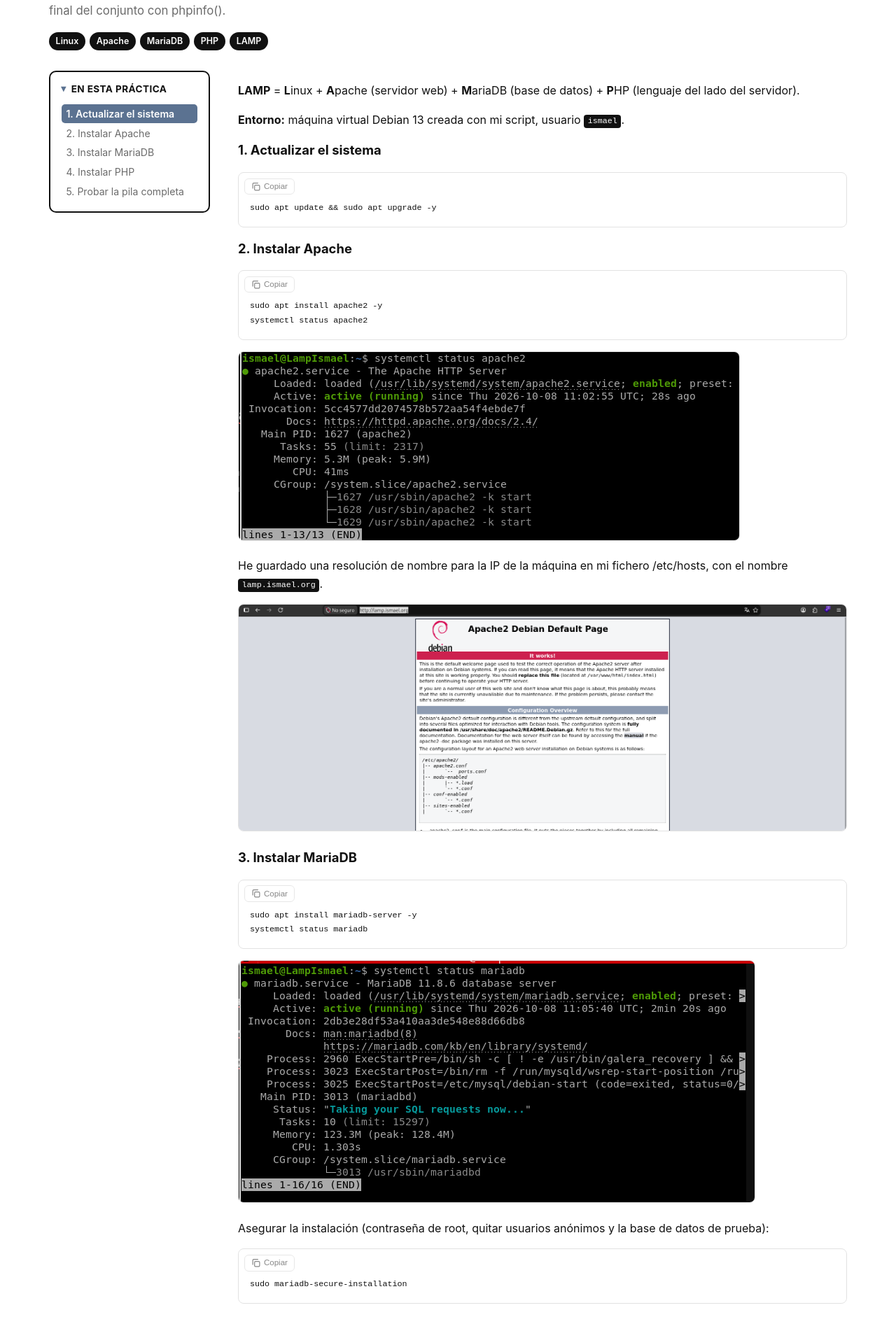
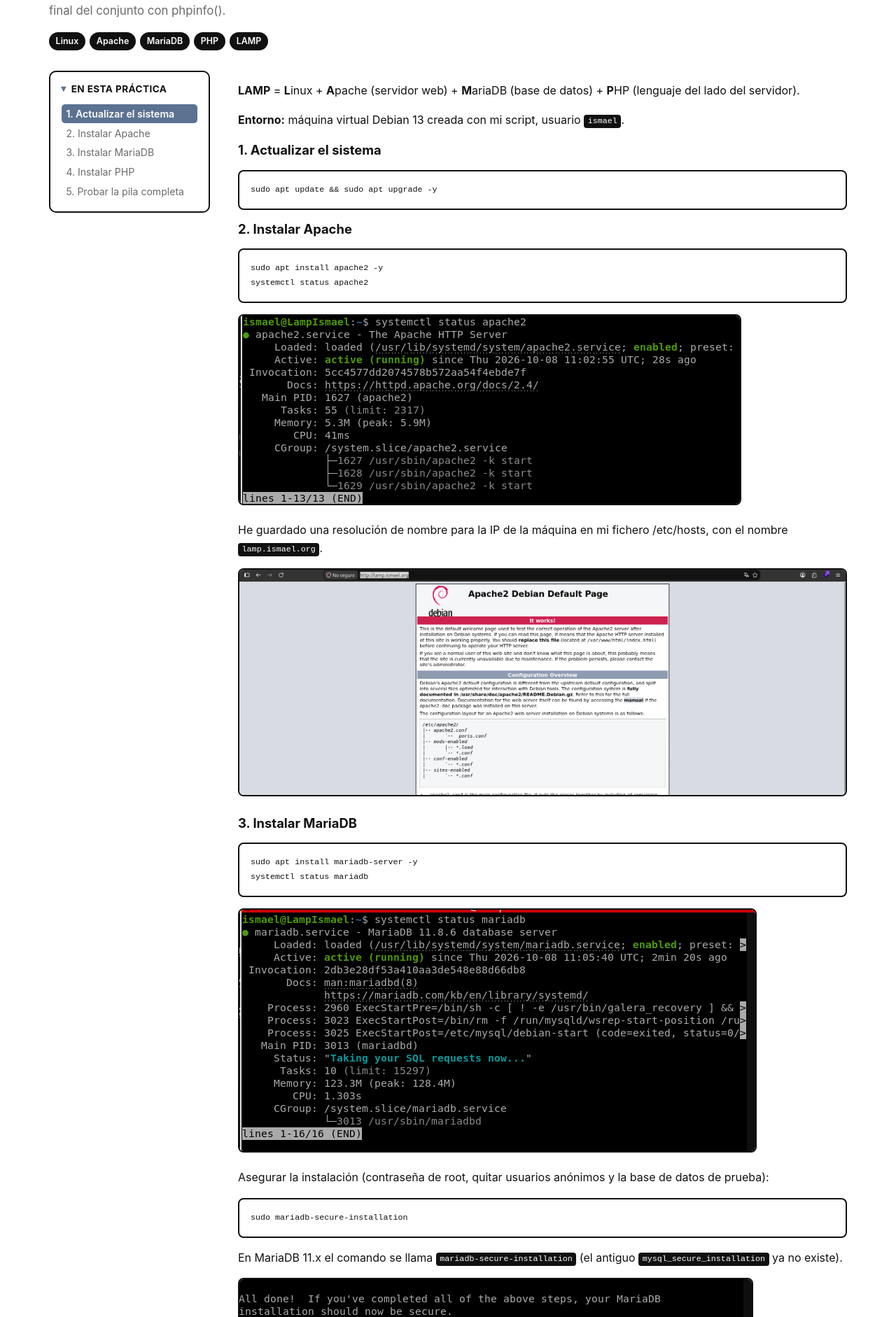
Before and after one commit to ivazfer/ivazfer.github.io, a Jekyll site: the page built from asignaturas/implantacion-aplicaciones-web/practicas/pila-lamp/index.md, in a window 1280 px wide. Shown: the part 344-2226 px from the top of the page at 70% size. Built offline with Jekyll 4.4.1, drawn with Linux system fonts in a browser that asks for light colours; some of the changed text lies outside the part shown.

Commit message:
Revert "Suaviza los bordes de imágenes y bloques de código, añade botón de copiar"
This reverts commit 0a337ff9fb2a1a18e80ca7a88ceb18f0ea0ea14f.

```diff
--- a/_layouts/practica.html
+++ b/_layouts/practica.html
@@ -63,36 +63,4 @@ layout: default
 
   targets.forEach(function (t) { observer.observe(t); });
 })();
-
-(function () {
-  var blocks = document.querySelectorAll('.practica-content pre');
-  var copyIcon = '<svg viewBox="0 0 16 16" fill="none" stroke="currentColor" stroke-width="1.4"><rect x="5.5" y="5.5" width="8.5" height="8.5" rx="1.5"/><path d="M2.5 10.5v-7a1.5 1.5 0 0 1 1.5-1.5h7" stroke-linecap="round"/></svg>';
-  var checkIcon = '<svg viewBox="0 0 16 16" fill="none" stroke="currentColor" stroke-width="1.6"><path d="M3 8.5l3 3 7-7" stroke-linecap="round" stroke-linejoin="round"/></svg>';
-
-  blocks.forEach(function (pre) {
-    var wrapper = document.createElement('div');
-    wrapper.className = 'code-block';
-    pre.parentNode.insertBefore(wrapper, pre);
-    wrapper.appendChild(pre);
-
-    var btn = document.createElement('button');
-    btn.type = 'button';
-    btn.className = 'code-copy-btn';
-    btn.innerHTML = copyIcon + '<span>Copiar</span>';
-    btn.setAttribute('aria-label', 'Copiar código');
-    wrapper.appendChild(btn);
-
-    btn.addEventListener('click', function () {
-      var text = pre.innerText;
-      navigator.clipboard.writeText(text).then(function () {
-        btn.innerHTML = checkIcon + '<span>Copiado</span>';
-        btn.classList.add('is-copied');
-        setTimeout(function () {
-          btn.innerHTML = copyIcon + '<span>Copiar</span>';
-          btn.classList.remove('is-copied');
-        }, 1500);
-      });
-    });
-  });
-})();
 </script>
--- a/assets/css/style.css
+++ b/assets/css/style.css
@@ -347,58 +347,15 @@ main.main-practica {
 .practica-content img {
   max-width: 100%;
   border-radius: 8px;
-  border: 1px solid var(--border-soft);
-}
-
-.code-block {
-  position: relative;
-  margin: 1rem 0;
+  border: 2px solid var(--text);
 }
 
 .practica-content pre {
   background: var(--card-bg);
-  border: 1px solid var(--border-soft);
+  border: 2px solid var(--text);
   border-radius: 8px;
-  padding: 2.5rem 1rem 1rem;
+  padding: 1rem;
   overflow-x: auto;
-  margin: 0;
-}
-
-.code-copy-btn {
-  position: absolute;
-  top: 0.55rem;
-  left: 0.55rem;
-  display: inline-flex;
-  align-items: center;
-  gap: 0.3rem;
-  background: var(--bg);
-  border: 1px solid var(--border-soft);
-  border-radius: 6px;
-  padding: 0.25rem 0.55rem;
-  font-size: 0.72rem;
-  line-height: 1;
-  color: var(--muted);
-  cursor: pointer;
-  opacity: 0.8;
-  transition: opacity 0.15s ease, color 0.15s ease, border-color 0.15s ease;
-}
-
-.code-copy-btn svg {
-  width: 0.85rem;
-  height: 0.85rem;
-  flex-shrink: 0;
-}
-
-.code-copy-btn:hover {
-  opacity: 1;
-  color: var(--text);
-  border-color: var(--accent);
-}
-
-.code-copy-btn.is-copied {
-  color: var(--accent);
-  border-color: var(--accent);
-  opacity: 1;
 }
 
 .practica-content code {
```
